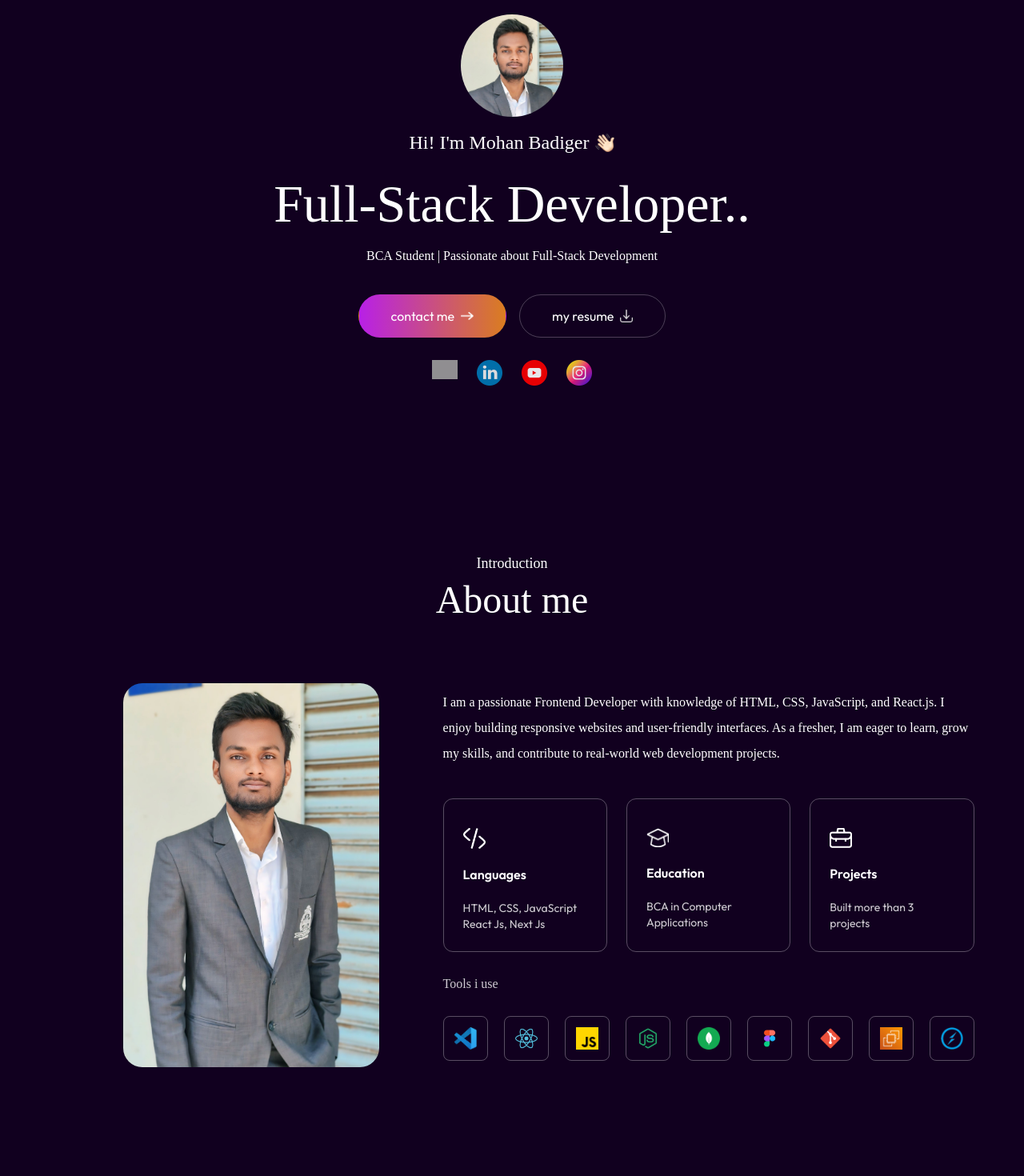
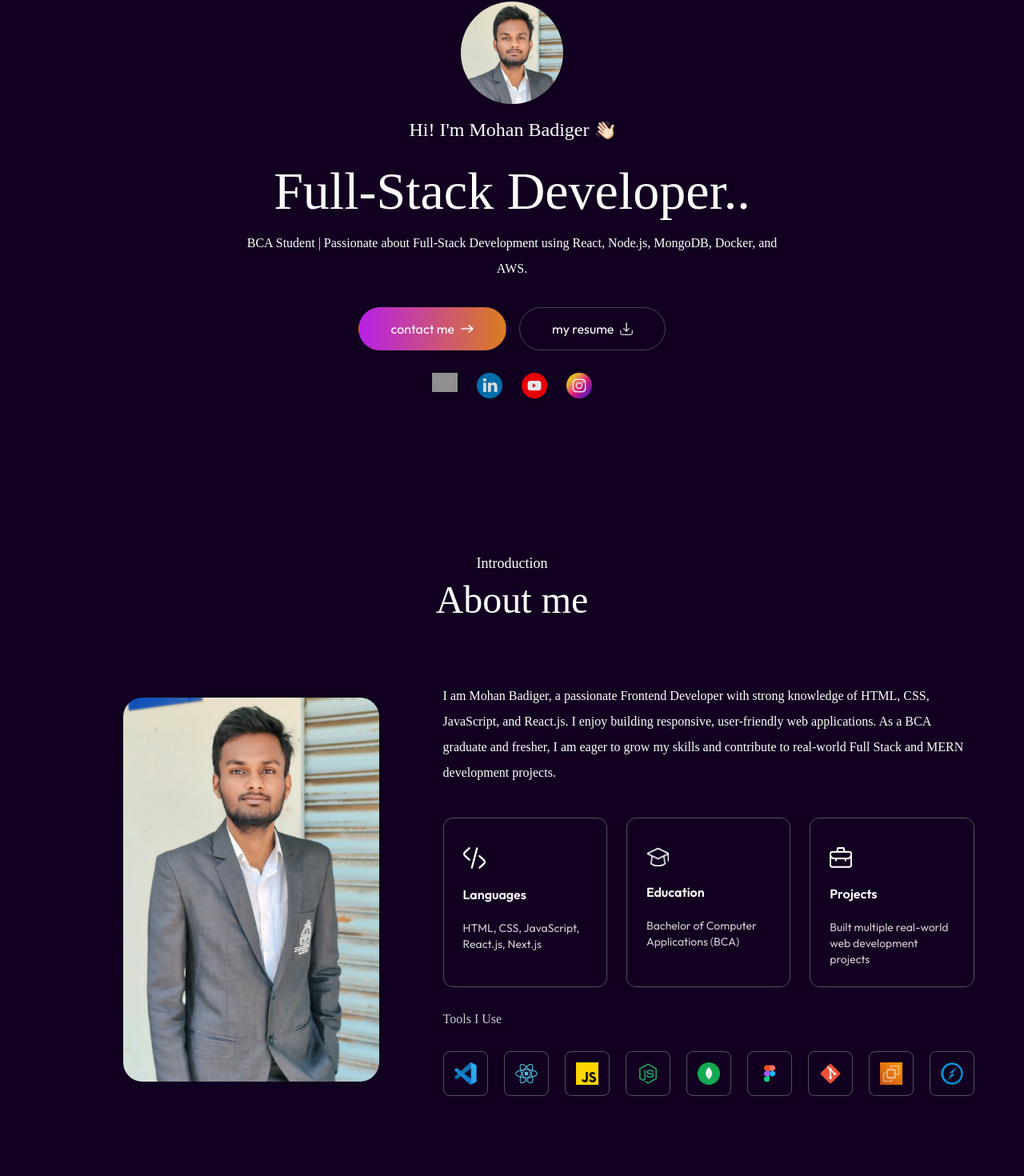
Before and after one commit to Mohan-Badiger/Portfolio, a React (Vite) app: page / in a window 1280 px wide. Shown: the part 150-1620 px from the top of the page at 80% size. Built offline with nearby package versions, Linux system fonts and the light colour scheme; grey boxes are pictures that could not be loaded; a web font is replaced by a local one.

Commit message:
updated SEO step-1

```diff
--- a/index.html
+++ b/index.html
@@ -2,18 +2,69 @@
 <html lang="en" class="scroll-smooth">
 
 <head>
-    <meta charset="UTF-8" />
-    <link rel="icon" type="image/svg+xml" href="/assets/logo.png" />
-    <meta name="viewport" content="width=device-width, initial-scale=1.0" />
-    <title>Mohan Badiger</title>
-    <link rel="preconnect" href="https://fonts.googleapis.com">
-    <link rel="preconnect" href="https://fonts.gstatic.com" crossorigin>
-    <link href="https://fonts.googleapis.com/css2?family=Outfit:wght@100..900&family=Ovo&display=swap" rel="stylesheet">
+  <meta charset="UTF-8" />
+
+  <!-- Favicon -->
+  <link rel="icon" type="image/png" href="/assets/logo.png" />
+
+  <!-- Viewport -->
+  <meta name="viewport" content="width=device-width, initial-scale=1.0" />
+
+  <!-- Primary SEO Title -->
+  <title>Mohan Badiger | Full Stack Developer | MERN Portfolio</title>
+
+  <!-- SEO Meta Description -->
+  <meta
+    name="description"
+    content="Mohan Badiger is a Full Stack MERN Developer specializing in React, Node.js, MongoDB, Docker, AWS, and modern web technologies. View projects, skills, and contact details."
+  />
+
+  <!-- Keywords (still useful for personal branding) -->
+  <meta
+    name="keywords"
+    content="Mohan Badiger, Mohan Badiger developer, Full Stack Developer, MERN Developer, React Developer Portfolio, AWS Docker Developer"
+  />
+
+  <!-- Author -->
+  <meta name="author" content="Mohan Badiger" />
+
+  <!-- Robots -->
+  <meta name="robots" content="index, follow" />
+
+  <!-- Canonical URL -->
+  <link rel="canonical" href="https://mohanbadiger.site/" />
+
+  <!-- Open Graph (LinkedIn, Facebook) -->
+  <meta property="og:type" content="website" />
+  <meta property="og:title" content="Mohan Badiger | Full Stack Developer" />
+  <meta
+    property="og:description"
+    content="Portfolio of Mohan Badiger, Full Stack MERN Developer. Explore projects, skills, and experience."
+  />
+  <meta property="og:url" content="https://mohanbadiger.site/" />
+  <meta property="og:image" content="https://mohanbadiger.site/assets/logo.png" />
+
+  <!-- Twitter Card -->
+  <meta name="twitter:card" content="summary_large_image" />
+  <meta name="twitter:title" content="Mohan Badiger | Full Stack Developer" />
+  <meta
+    name="twitter:description"
+    content="Portfolio of Mohan Badiger, Full Stack MERN Developer using React, Node, MongoDB, AWS."
+  />
+  <meta name="twitter:image" content="https://mohanbadiger.site/assets/logo.png" />
+
+  <!-- Fonts -->
+  <link rel="preconnect" href="https://fonts.googleapis.com" />
+  <link rel="preconnect" href="https://fonts.gstatic.com" crossorigin />
+  <link
+    href="https://fonts.googleapis.com/css2?family=Outfit:wght@100..900&family=Ovo&display=swap"
+    rel="stylesheet"
+  />
 </head>
 
 <body class="overflow-x-hidden font-Outfit leading-8 dark:bg-darkTheme dark:text-white">
-    <div id="root"></div>
-    <script type="module" src="/src/main.jsx"></script>
+  <div id="root"></div>
+  <script type="module" src="/src/main.jsx"></script>
 </body>
 
 </html>
--- a/src/App.jsx
+++ b/src/App.jsx
@@ -1,21 +1,22 @@
-import Contact from './components/Contact'
-import Footer from './components/Footer'
-import Work from './components/Work'
-import Services from './components/Services'
-import About from './components/About'
-import Header from './components/Header'
-import Navbar from './components/Navbar'
+import Contact from "./components/Contact";
+import Footer from "./components/Footer";
+import Work from "./components/Work";
+import Services from "./components/Services";
+import About from "./components/About";
+import Header from "./components/Header";
+import Navbar from "./components/Navbar";
 
 export default function App() {
   return (
     <>
       <Navbar />
+      <main>
         <Header />
         <About />
-            {/* <Services /> */}
         <Work />
         <Contact />
+      </main>
       <Footer />
     </>
-    )
+  );
 }
--- a/src/components/About.jsx
+++ b/src/components/About.jsx
@@ -1,69 +1,116 @@
 export default function About() {
   const tools = [
-        { name: 'vscode', icon: './assets/vscode.png', },
-        { name: 'react', icon: './assets/react.png', },
-        { name: 'javascript', icon: './assets/javascript.png', },
-        { name: 'node', icon: './assets/nodejs.png', },
-        { name: 'mongodb', icon: './assets/mongodb.png', },
-        { name: 'figma', icon: './assets/figma.png', },
-        { name: 'git', icon: './assets/git.png', },
-        { name: 'EC2', icon: './assets/EC2.png', },
-        { name: 'socket', icon: './assets/socket.png', },
-    ];
+    { name: 'VS Code', icon: './assets/vscode.png' },
+    { name: 'React', icon: './assets/react.png' },
+    { name: 'JavaScript', icon: './assets/javascript.png' },
+    { name: 'Node.js', icon: './assets/nodejs.png' },
+    { name: 'MongoDB', icon: './assets/mongodb.png' },
+    { name: 'Figma', icon: './assets/figma.png' },
+    { name: 'Git', icon: './assets/git.png' },
+    { name: 'AWS EC2', icon: './assets/EC2.png' },
+    { name: 'Socket.IO', icon: './assets/socket.png' },
+  ]
 
   const data = [
     {
       name: 'Languages',
       icon1: './assets/code-icon.png',
       icon2: './assets/code-icon-dark.png',
-            description: 'HTML, CSS, JavaScript React Js, Next Js',
+      description: 'HTML, CSS, JavaScript, React.js, Next.js',
     },
     {
       name: 'Education',
       icon1: './assets/edu-icon.png',
       icon2: './assets/edu-icon-dark.png',
-            description: 'BCA in Computer Applications',
+      description: 'Bachelor of Computer Applications (BCA)',
     },
     {
       name: 'Projects',
       icon1: './assets/project-icon.png',
       icon2: './assets/project-icon-dark.png',
-            description: 'Built more than 3 projects',
+      description: 'Built multiple real-world web development projects',
     },
-    ];
+  ]
+
   return (
-        <div id="about" className="w-full px-[12%] py-10 scroll-mt-20">
+    <section
+      id="about"
+      aria-label="About Mohan Badiger"
+      className="w-full px-[12%] py-10 scroll-mt-20"
+    >
+      {/* ✅ SEO-only invisible heading */}
+      <h2 className="sr-only">
+        About Mohan Badiger – Full Stack MERN Developer
+      </h2>
+
+      {/* Existing visible headings (unchanged) */}
       <h4 className="text-center mb-2 text-lg font-Ovo">Introduction</h4>
-            <h2 className="text-center text-5xl font-Ovo">About me</h2>
+      <h3 className="text-center text-5xl font-Ovo">About me</h3>
 
       <div className="flex w-full flex-col lg:flex-row items-center gap-20 my-20">
         <div className="max-w-max mx-auto relative">
-                    <img src='./assets/user_image.jpg' alt="" className="w-64 sm:w-80 rounded-3xl max-w-none" />
+          <img
+            src="./assets/user_image.jpg"
+            alt="Mohan Badiger developer profile image"
+            className="w-64 sm:w-80 rounded-3xl max-w-none"
+          />
         </div>
+
         <div className="flex-1">
-                    <p className="mb-10 max-w-2xl font-Ovo">I am a passionate Frontend Developer with knowledge of HTML, CSS, JavaScript, and React.js. I enjoy building responsive websites and user-friendly interfaces. As a fresher, I am eager to learn, grow my skills, and contribute to real-world web development projects.</p>
+          <p className="mb-10 max-w-2xl font-Ovo">
+            I am Mohan Badiger, a passionate Frontend Developer with strong
+            knowledge of HTML, CSS, JavaScript, and React.js. I enjoy building
+            responsive, user-friendly web applications. As a BCA graduate and
+            fresher, I am eager to grow my skills and contribute to real-world
+            Full Stack and MERN development projects.
+          </p>
 
           <ul className="grid grid-cols-1 sm:grid-cols-3 gap-6 max-w-2xl">
-                        {data.map((data) => (
-                            <li key={data.name} className="border border-gray-300 dark:border-white/30 rounded-xl p-6 cursor-pointer hover:bg-lightHover hover:-translate-y-1 duration-500 hover:shadow-black dark:hover:shadow-white/80 dark:hover:bg-darkHover/50">
-                                <img src={data.icon1} alt="" className="w-7 mt-3 dark:hidden" />
-                                <img src={data.icon2} alt="" className="w-7 mt-3 hidden dark:block" />
-                                <h3 className="my-4 font-semibold text-gray-700 dark:text-white">{data.name}</h3>
-                                <p className="text-gray-600 text-sm dark:text-white/80">{data.description}</p>
+            {data.map((item) => (
+              <li
+                key={item.name}
+                className="border border-gray-300 dark:border-white/30 rounded-xl p-6 cursor-pointer hover:bg-lightHover hover:-translate-y-1 duration-500 hover:shadow-black dark:hover:shadow-white/80 dark:hover:bg-darkHover/50"
+              >
+                <img
+                  src={item.icon1}
+                  alt={`${item.name} icon`}
+                  className="w-7 mt-3 dark:hidden"
+                />
+                <img
+                  src={item.icon2}
+                  alt={`${item.name} icon`}
+                  className="w-7 mt-3 hidden dark:block"
+                />
+                <h4 className="my-4 font-semibold text-gray-700 dark:text-white">
+                  {item.name}
+                </h4>
+                <p className="text-gray-600 text-sm dark:text-white/80">
+                  {item.description}
+                </p>
               </li>
             ))}
           </ul>
-                    <h4 className="my-6 text-gray-700 font-Ovo dark:text-white/80">Tools i use</h4>
+
+          <h4 className="my-6 text-gray-700 font-Ovo dark:text-white/80">
+            Tools I Use
+          </h4>
 
           <ul className="grid grid-cols-5 md:flex items-center gap-3 sm:gap-5">
             {tools.map((tool) => (
-                            <li key={tool.name} className="flex items-center justify-center w-12 sm:w-14 aspect-square border border-gray-300 dark:border-white/30 rounded-lg cursor-pointer hover:-translate-y-1 duration-500">
-                                <img src={tool.icon} alt={tool.name} className="w-5 sm:w-7" />
+              <li
+                key={tool.name}
+                className="flex items-center justify-center w-12 sm:w-14 aspect-square border border-gray-300 dark:border-white/30 rounded-lg cursor-pointer hover:-translate-y-1 duration-500"
+              >
+                <img
+                  src={tool.icon}
+                  alt={`${tool.name} development tool`}
+                  className="w-5 sm:w-7"
+                />
               </li>
             ))}
           </ul>
         </div>
       </div>
-        </div>
+    </section>
   )
 }
--- a/src/components/Header.jsx
+++ b/src/components/Header.jsx
@@ -1,40 +1,94 @@
-import {assets} from './assets.js'
+import { assets } from './assets.js'
 
 export default function Header() {
-
   return (
     <div className="w-11/12 max-w-3xl text-center mx-auto h-screen flex flex-col items-center justify-center gap-4">
-            <img src="./assets/profile_img.jpg" alt="" className="rounded-full w-32" />
-            <h3 className="flex items-end gap-2 text-xl md:text-2xl mb-3 font-Ovo">
+
+      {/* ✅ SEO-only invisible H1 (NO UI change) */}
+      <h1 className="sr-only">
+        Mohan Badiger – Full Stack MERN Developer
+      </h1>
+
+      {/* Profile image with SEO alt */}
+      <img
+        src="./assets/profile_img.jpg"
+        alt="Mohan Badiger profile photo"
+        className="rounded-full w-32"
+      />
+
+      {/* Existing UI H1 kept as-is */}
+      <h2 className="flex items-end gap-2 text-xl md:text-2xl mb-3 font-Ovo">
         Hi! I'm Mohan Badiger
-                <img src="./assets/hand-icon.png" alt="" className="w-6 mb-1" />
+        <img
+          src="./assets/hand-icon.png"
+          alt="waving hand icon"
+          className="w-6 mb-1"
+        />
+      </h2>
+
+      {/* Role heading */}
+      <h3 className="text-3xl sm:text-6xl lg:text-[66px] font-Ovo">
+        Full-Stack Developer..
       </h3>
-            <h1 className="text-3xl sm:text-6xl lg:text-[66px] font-Ovo">Full-Stack Developer..</h1>
-            <p className="max-w-2xl mx-auto font-Ovo">BCA Student | Passionate about Full-Stack Development</p>
 
+      <p className="max-w-2xl mx-auto font-Ovo">
+        BCA Student | Passionate about Full-Stack Development using React, Node.js,
+        MongoDB, Docker, and AWS.
+      </p>
+
+      {/* CTA buttons */}
       <div className="flex flex-col sm:flex-row items-center gap-4 mt-4">
-                <a href="#contact"
-                    className="px-10 py-2.5 border rounded-full bg-gradient-to-r from-[#b820e6] to-[#da7d20] text-white flex items-center gap-2 dark:border-transparent">
-                    contact me <img src="./assets/right-arrow-white.png" alt="" className="w-4" />
+        <a
+          href="#contact"
+          className="px-10 py-2.5 border rounded-full bg-gradient-to-r from-[#b820e6] to-[#da7d20] text-white flex items-center gap-2 dark:border-transparent"
+        >
+          contact me
+          <img src="./assets/right-arrow-white.png" alt="right arrow" className="w-4" />
         </a>
 
-                <a href="./assets/Mohan_FullStack Resume.pdf" download
-                    className="px-10 py-2.5 rounded-full border border-gray-300 dark:border-white/25 hover:bg-slate-100/70 dark:hover:bg-darkHover flex items-center gap-2 bg-white dark:bg-transparent dark:text-white">
-                    my resume <img src="./assets/download-icon.png" alt="" className="w-4 dark:invert" />
+        <a
+          href="./assets/Mohan_FullStack Resume.pdf"
+          download
+          className="px-10 py-2.5 rounded-full border border-gray-300 dark:border-white/25 hover:bg-slate-100/70 dark:hover:bg-darkHover flex items-center gap-2 bg-white dark:bg-transparent dark:text-white"
+        >
+          my resume
+          <img
+            src="./assets/download-icon.png"
+            alt="download resume"
+            className="w-4 dark:invert"
+          />
         </a>
       </div>
-            <div className={`flex gap-6 opacity-90 dark:hidden`}>
-                <a href="https://github.com/Mohan-Badiger" target='_blank'><img src={assets.github} alt="" className='w-8 mt-3 hover:opacity-70' /></a>
-                <a href="https://www.linkedin.com/in/mohan-badiger" target='_blank'><img src={assets.linkedin} alt="" className='w-8 mt-3 hover:opacity-70' /></a>
-                <a href="https://www.youtube.com/@MohanBadiger250" target='_blank'><img src={assets.youtube} alt="" className='w-8 mt-3 hover:opacity-70' /></a>
-                <a href="https://www.instagram.com/mohan_badiger250" target='_blank'><img src={assets.instagram} alt="" className='w-8 mt-3 hover:opacity-70 ' /></a>
+
+      {/* Social links */}
+      <div className="flex gap-6 opacity-90 dark:hidden">
+        <a href="https://github.com/Mohan-Badiger" target="_blank">
+          <img src={assets.github} alt="Mohan Badiger GitHub" className="w-8 mt-3 hover:opacity-70" />
+        </a>
+        <a href="https://www.linkedin.com/in/mohan-badiger" target="_blank">
+          <img src={assets.linkedin} alt="Mohan Badiger LinkedIn" className="w-8 mt-3 hover:opacity-70" />
+        </a>
+        <a href="https://www.youtube.com/@MohanBadiger250" target="_blank">
+          <img src={assets.youtube} alt="Mohan Badiger YouTube" className="w-8 mt-3 hover:opacity-70" />
+        </a>
+        <a href="https://www.instagram.com/mohan_badiger250" target="_blank">
+          <img src={assets.instagram} alt="Mohan Badiger Instagram" className="w-8 mt-3 hover:opacity-70" />
+        </a>
       </div>
 
-            <div className={`gap-6 opacity-90 hidden dark:flex`}>
-                   <a href="https://github.com/Mohan-Badiger" target='_blank'><img src={assets.githubdark} alt="" className='w-8 mt-3 hover:opacity-70 ' /></a>
-                <a href="https://www.linkedin.com/in/mohan-badiger" target='_blank'><img src={assets.linkedindark} alt="" className='w-8 mt-3 hover:opacity-70 ' /></a>
-                <a href="https://www.youtube.com/@MohanBadiger250" target='_blank'><img src={assets.youtubedark} alt="" className='w-8 mt-3 hover:opacity-70 ' /></a>
-                <a href="https://www.instagram.com/mohan_badiger250" target='_blank'><img src={assets.instagramdark} alt="" className='w-8 mt-3 hover:opacity-70 ' /></a>
+      <div className="gap-6 opacity-90 hidden dark:flex">
+        <a href="https://github.com/Mohan-Badiger" target="_blank">
+          <img src={assets.githubdark} alt="Mohan Badiger GitHub" className="w-8 mt-3 hover:opacity-70" />
+        </a>
+        <a href="https://www.linkedin.com/in/mohan-badiger" target="_blank">
+          <img src={assets.linkedindark} alt="Mohan Badiger LinkedIn" className="w-8 mt-3 hover:opacity-70" />
+        </a>
+        <a href="https://www.youtube.com/@MohanBadiger250" target="_blank">
+          <img src={assets.youtubedark} alt="Mohan Badiger YouTube" className="w-8 mt-3 hover:opacity-70" />
+        </a>
+        <a href="https://www.instagram.com/mohan_badiger250" target="_blank">
+          <img src={assets.instagramdark} alt="Mohan Badiger Instagram" className="w-8 mt-3 hover:opacity-70" />
+        </a>
       </div>
 
     </div>
```
Lines whose indentation alone changed are shown as unchanged.
